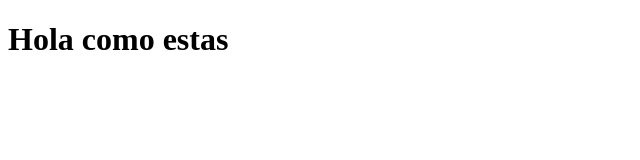
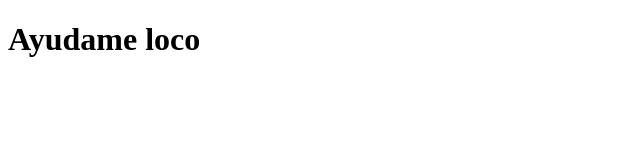
Before and after one commit to GastonEspinola/Espinola-Mi-o2, a plain HTML site: page index.html in a window 1280 px wide. Shown: the whole page, without its empty margins (0-640 px from the left). Drawn offline with Linux system fonts and the light colour scheme.

Commit message:
se creo el index

```diff
--- a/index.html
+++ b/index.html
@@ -2,10 +2,10 @@
 <html lang="en">
 <head>
     <meta charset="UTF-8">
-    <meta name="viewport" content="width=h1, initial-scale=1.0">
+    <meta name="viewport" content="width=device-width, initial-scale=1.0">
     <title>Document</title>
 </head>
 <body>
-    <h1>Hola como estas</h1>
+    <h1>Ayudame loco</h1>
 </body>
 </html>
```
